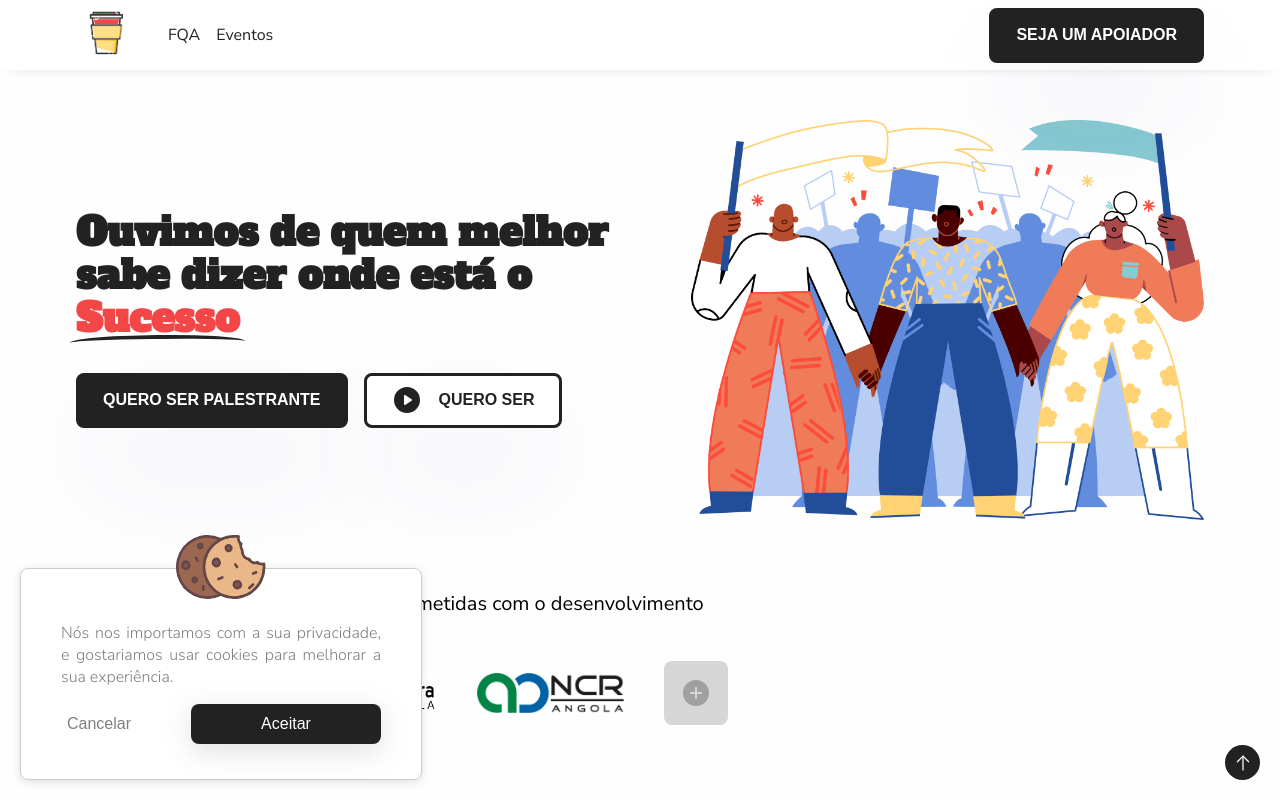
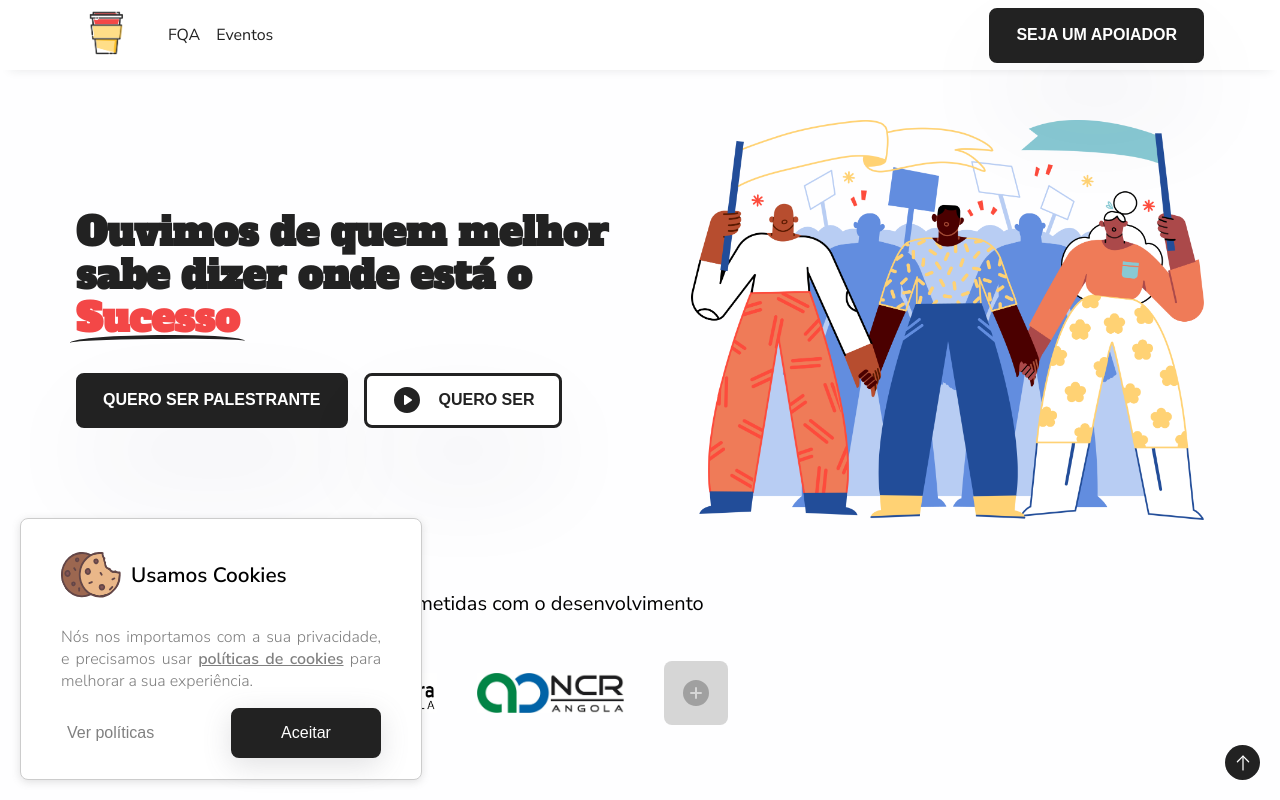
Before and after one commit to TyperGuy/caffeina, a Next.js app: page / in a window 1280 px wide. Shown: the top 800 px of the page. Built offline with nearby package versions, Linux system fonts and the light colour scheme.

Commit message:
feat : add events component

```diff
--- a/src/components/modal/index.tsx
+++ b/src/components/modal/index.tsx
@@ -1,9 +1,7 @@
 // @ts-nocheck
 import { FC, useImperativeHandle, forwardRef, useState, useCallback, } from 'react';
+import { Container, Content, Title, Description, Button, Span,Linker } from './modal.styles';
 
-import { Container, Content, Title, Description, Button, Span } from './modal.styles';
-import Image from 'next/image';
-import img from '../../../public/cookie.svg';
 
 const Modal: FC<{ modalRef: any }> = ({ modalRef }) => {
   const [showModal, setShowModal] = useState(false);
@@ -18,15 +16,16 @@ const Modal: FC<{ modalRef: any }> = ({ modalRef }) => {
     return (
       <Container>
         <Content>
-          <div style={{marginTop:-70}}>
-             <Image  height={65} width={90} src="/cookie.svg"/>
+          <div style={{width:'80%',display:'flex',gap:10,alignItems:'center'}}>
+             <img style={{height:'46px', width:'60px'}} src="/cookie.svg"/>
+             <Title>Usamos Cookies</Title>
           </div>
           <Description>
-            Nós nos importamos com a sua privacidade, e gostariamos usar cookies para melhorar a sua experiência.
+            Nós nos importamos com a sua privacidade, e precisamos usar <Linker>políticas de cookies</Linker> para melhorar a sua experiência.
           </Description>
 
           <div style={{width:'80%',display: 'flex', justifyContent: 'space-between', alignItems: 'center', gap: '1rem'}}>
-            <Span>Cancelar</Span>
+            <Span>Ver políticas</Span>
             <Button onClick={() => handleShow(false)}>Aceitar</Button>
           </div>
         </Content>
--- a/src/components/modal/modal.styles.ts
+++ b/src/components/modal/modal.styles.ts
@@ -23,9 +23,8 @@ export const Container = styled.div`
 
 export const Content = styled.div`
   width: 400px;
-  height: 210px;
+  height: 260px;
   background-color: #fff;
-  position: relative;
   margin: 20px;
   display: flex;
   flex-direction: column;
@@ -47,14 +46,16 @@ export const Description = styled.p`
 `
 
 export const Button = styled.button`
-  width: 190px;
-  height: 40px;
+  width: 150px;
+  height: 50px;
   background: #222;
   font-weight: 400;
-  border: none;
+  border:3px solid #222;
+  box-sizing: border-box;
+  cursor: pointer;
   color: #fff;
   border-radius: 8px;
-  transition: all 0.5s ease-in-out;
+  transition: all 0.2s ease-in-out;
   box-shadow: rgba(100, 100, 111, 0.2) 0px 7px 29px 0px;
   &:hover{
     background-color: #FFC32B;
@@ -68,8 +69,22 @@ export const Span = styled.button`
   color: #808080;
   font-weight: 300;
   transition: all 0.5s ease-in-out;
+  cursor: pointer;
   &:hover{
    color: #222;
-   font-weight: 500;
   }
 `
+
+export const Title = styled.p`
+  font-size: 1.3rem;
+  font-weight: 600 ;
+`
+
+export const Linker = styled.a`
+  text-decoration: underline;
+  font-weight: 600 ;
+  cursor: pointer;
+  &:hover{
+   color:#F34747;
+  }
+`
```
